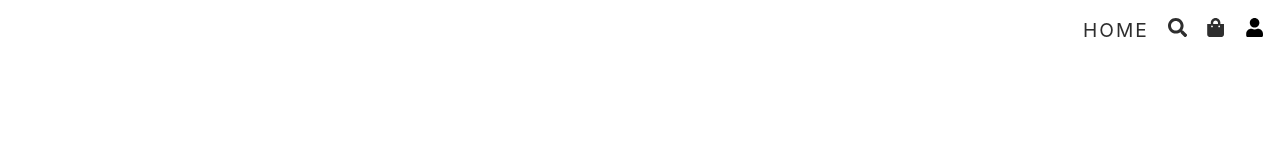
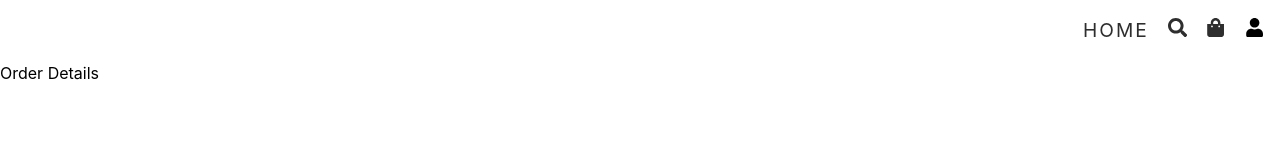
Before and after one commit to Nur-Adnan/MERN-Stack-E-commerce, a React (Vite) app: page /order/fsdfsdfgd in a window 1280 px wide. Before the commit this address had no page. Shown: the top 160 px of the page. Built offline with nearby package versions, Linux system fonts and the light colour scheme.

Commit message:
order_details_page_added

```diff
--- a/src/App.tsx
+++ b/src/App.tsx
@@ -8,6 +8,7 @@ const Cart = lazy(() => import("./pages/cart"));
 const Shipping = lazy(() => import("./pages/shipping"));
 const Login = lazy(() => import("./pages/login"));
 const Orders = lazy(() => import("./pages/orders"));
+const OrderDetails = lazy(() => import("./pages/order-details"));
 
 // Admin Routes importing
 const Dashboard = lazy(() => import("./pages/admin/dashboard"));
@@ -46,7 +47,7 @@ const App = () => {
                 <Route>
                     <Route path="/shipping" element={<Shipping />} />
                     <Route path="/orders" element={<Orders />} />
-
+                    <Route path="/order/:id" element={<OrderDetails />} />
                 </Route>
 
                 {/* Admin Routes */}
--- a/src/pages/order-details.tsx
+++ b/src/pages/order-details.tsx
@@ -0,0 +1,7 @@
+const OrderDetails = () => {
+  return (
+    <div>Order Details</div>
+  )
+}
+
+export default OrderDetails;
```
